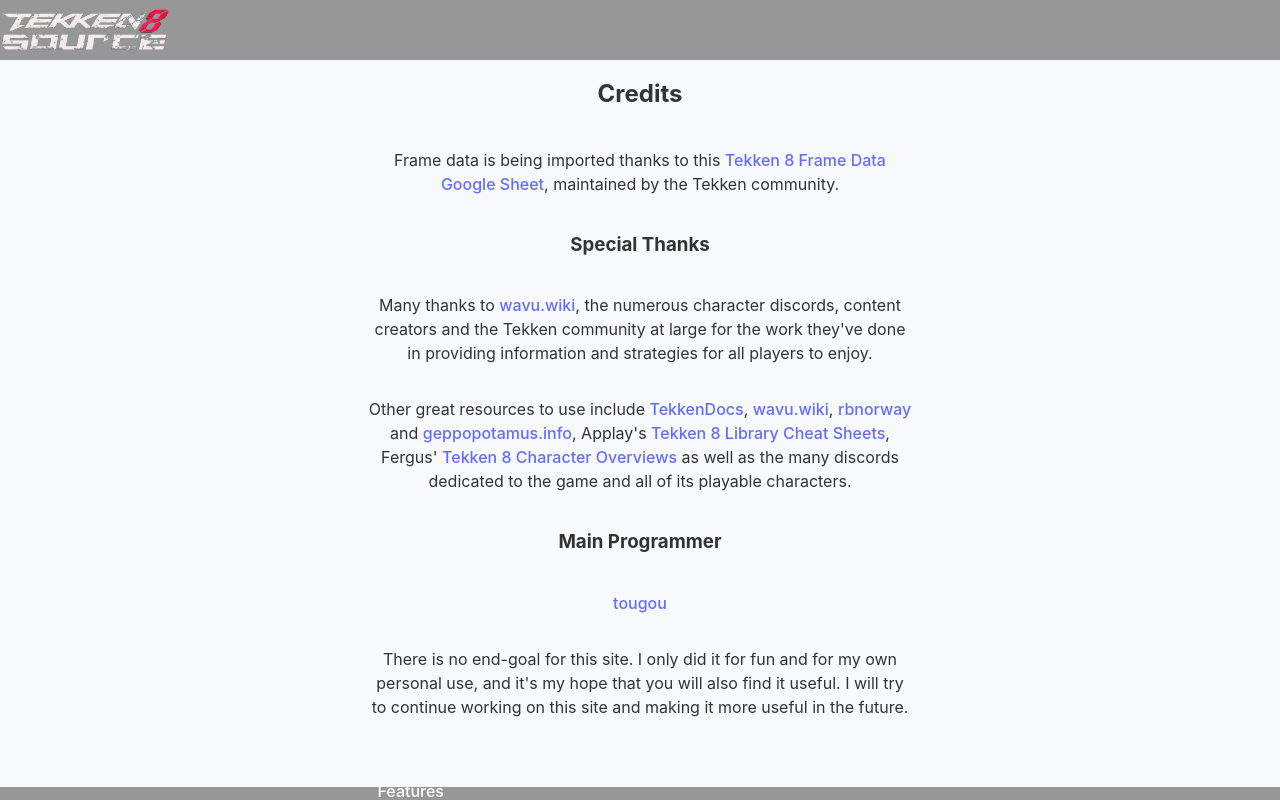
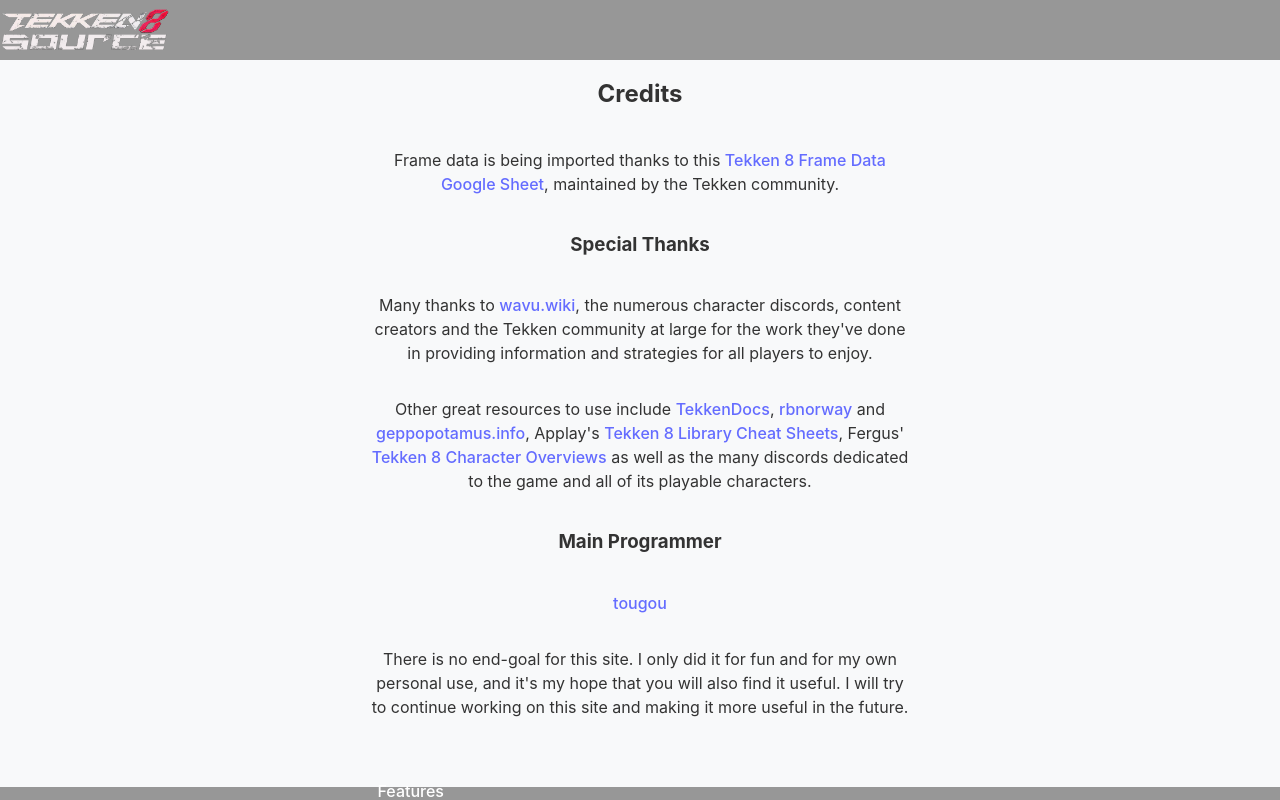
Before and after one commit to cifredo-sebastian/T8FrameData, a React (Vite) app in the folder t8framedata-project/: page /credits in a window 1280 px wide. Shown: the top 800 px of the page. Built offline with nearby package versions, Linux system fonts and the light colour scheme.

Commit message:
Credits fix.

```diff
--- a/t8framedata-project/src/components/Credits.jsx
+++ b/t8framedata-project/src/components/Credits.jsx
@@ -11,7 +11,7 @@
                 <h3>Special Thanks</h3>
                 <p>Many thanks to <a href="https://wavu.wiki/t/Main_Page">wavu.wiki</a>, the numerous character discords, content creators and the Tekken community at large for the work they've done in providing information and strategies for all players to enjoy.</p>
 
-                <p>Other great resources to use include <a href="https://tekkendocs.com/">TekkenDocs</a>, <a href="https://wavu.wiki/t/Main_Page">wavu.wiki</a>, <a href="https://rbnorway.org/T8-frame-data/">rbnorway</a> and <a href="https://geppopotamus.info/game/tekken8/index.htm">geppopotamus.info</a>, Applay's <a href="https://docs.google.com/spreadsheets/d/e/2PACX-1vTsgbCJNSTKajMNlJvQleJOl0eTiEcV-PbeU0obDg1lsSqmz0lTtcD2k6NzfTPt7Db9Ua2dz1o_34Sv/pubhtml">Tekken 8 Library Cheat Sheets</a>, Fergus' <a href="https://docs.google.com/document/d/1CG-ZUE6EqqQk7QSfc1feddeS8411f8t38EMFQ1Le9Cc/edit#heading=h.mrh2dzv4qq1k">Tekken 8 Character Overviews</a> as well as the many discords dedicated to the game and all of its playable characters.</p>
+                <p>Other great resources to use include <a href="https://tekkendocs.com/">TekkenDocs</a>, <a href="https://rbnorway.org/T8-frame-data/">rbnorway</a> and <a href="https://geppopotamus.info/game/tekken8/index.htm">geppopotamus.info</a>, Applay's <a href="https://docs.google.com/spreadsheets/d/e/2PACX-1vTsgbCJNSTKajMNlJvQleJOl0eTiEcV-PbeU0obDg1lsSqmz0lTtcD2k6NzfTPt7Db9Ua2dz1o_34Sv/pubhtml">Tekken 8 Library Cheat Sheets</a>, Fergus' <a href="https://docs.google.com/document/d/1CG-ZUE6EqqQk7QSfc1feddeS8411f8t38EMFQ1Le9Cc/edit#heading=h.mrh2dzv4qq1k">Tekken 8 Character Overviews</a> as well as the many discords dedicated to the game and all of its playable characters.</p>
 
                 <h3>Main Programmer</h3>
                 <p><a href="https://github.com/cifredo-sebastian">tougou</a></p>
```
